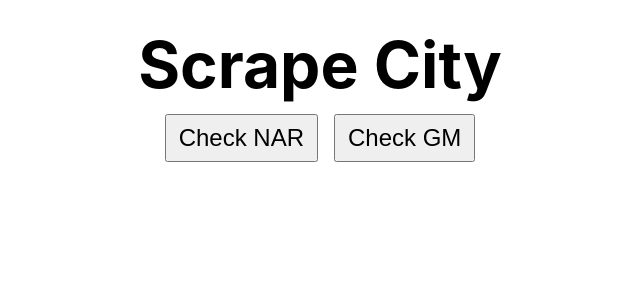
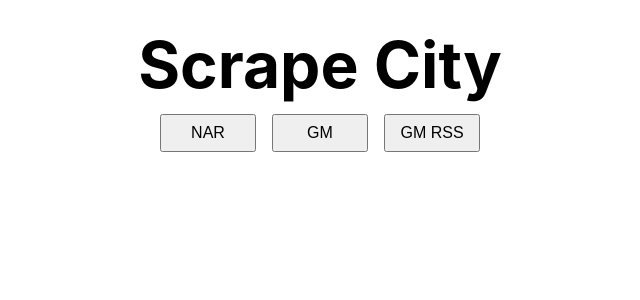
Before and after one commit to arinaldi/scrape-city-next, a Next.js app: page / in a window 1280 px wide. Shown: the top 300 px of the page, without its empty margins (320-960 px from the left). Built offline with nearby package versions, Linux system fonts and the light colour scheme.

Commit message:
Add route for GM RSS feed

```diff
--- a/pages/index.js
+++ b/pages/index.js
@@ -48,10 +48,16 @@
             disabled={isLoading}
             onClick={() => getData('/api/check/nar')}
           >
-            Check NAR
+            NAR
           </button>
           <button disabled={isLoading} onClick={() => getData('/api/check/gm')}>
-            Check GM
+            GM
+          </button>
+          <button
+            disabled={isLoading}
+            onClick={() => getData('/api/check/gm-rss')}
+          >
+            GM RSS
           </button>
         </div>
         {data.length > 0 ? (
--- a/styles/globals.css
+++ b/styles/globals.css
@@ -12,6 +12,7 @@
 
 button {
   cursor: pointer;
-  font-size: 1.5rem;
+  font-size: 1rem;
+  min-width: 96px;
   padding: 8px 12px;
 }
```
Also changed, not shown: lib/getMetalRss.js (added, +32 -0 lines), pages/api/check/gm-rss.js (added, +19 -0 lines), 2 other files (tests, documents, lock files or other folders).
